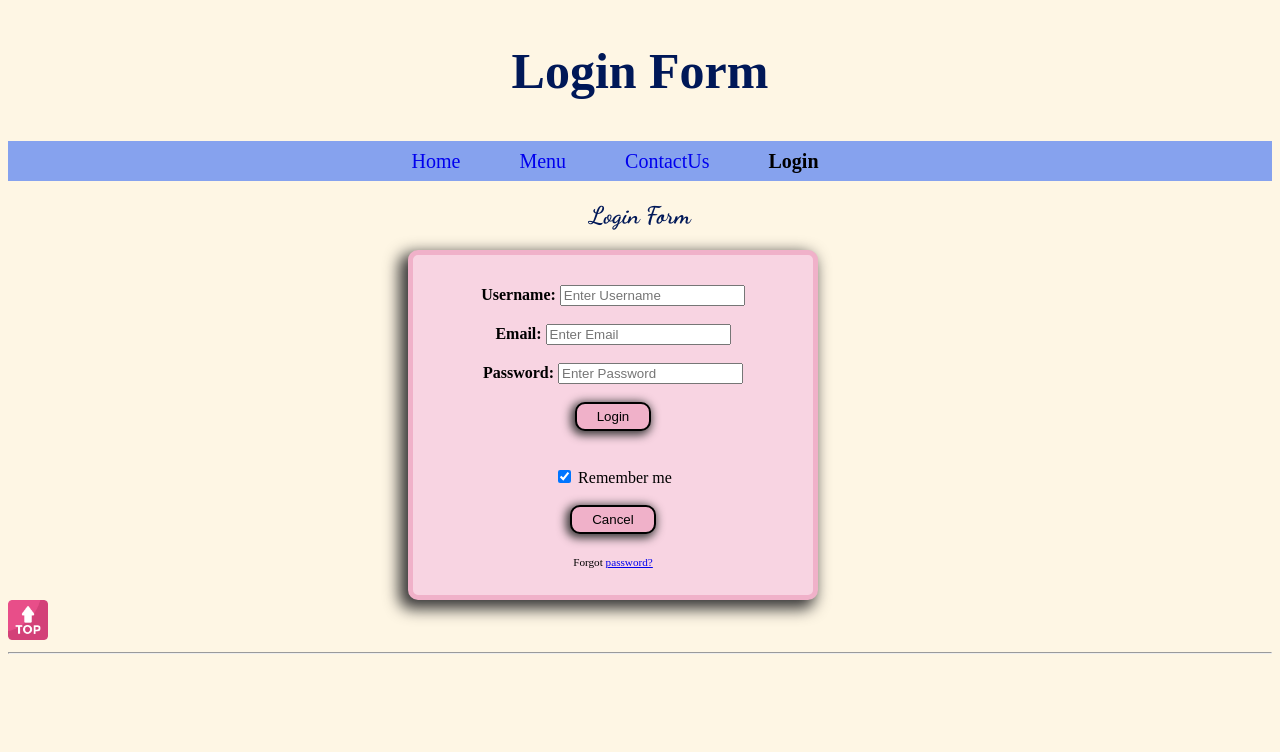
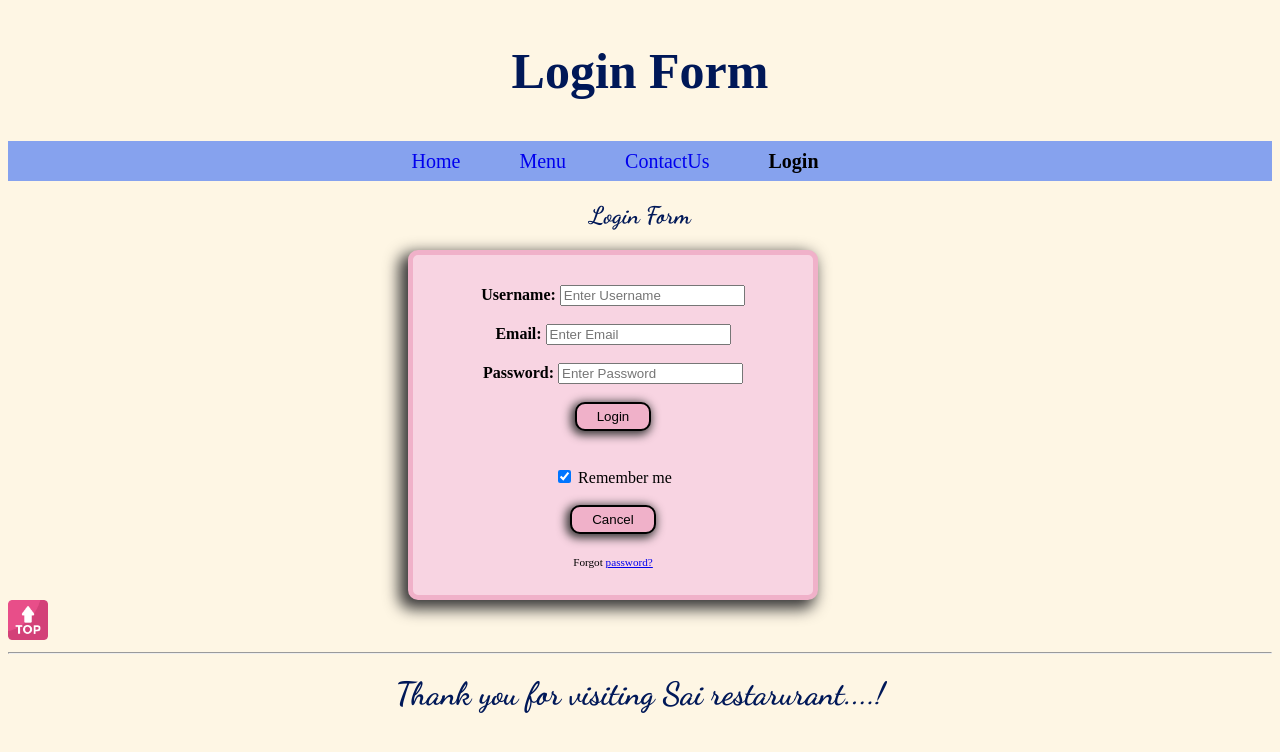
Before and after one commit to tejalshinde2005/SaiRestrurant, a plain HTML site: page pages/login.html in a window 1280 px wide. Drawn offline with Linux system fonts and the light colour scheme; a web font is replaced by a local one.

Commit message:
addchanges

```diff
--- a/pages/login.html
+++ b/pages/login.html
@@ -56,6 +56,7 @@
   <a class="text-center" href="./../pages/login.html">
     <img  class="text-center" src="./../image/top.png" height="40px" width="40px"></a>
   <hr>
+  <h1 class="text6 text-center">Thank you for visiting Sai restarurant....!</h1>
 
 
 </body>
```
